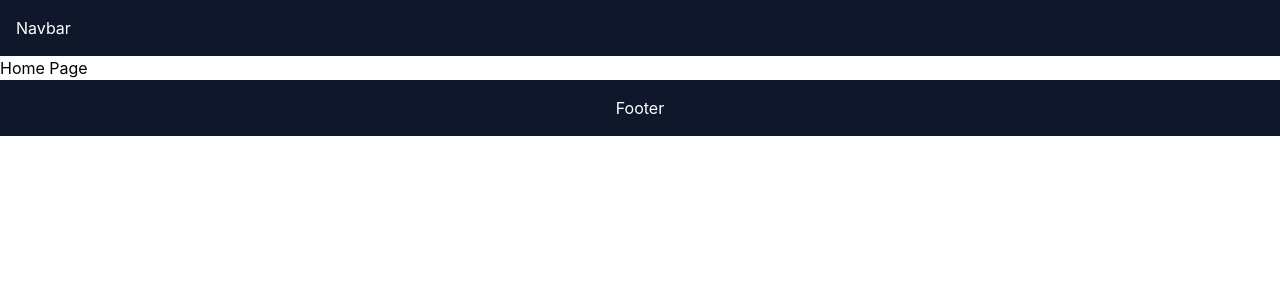
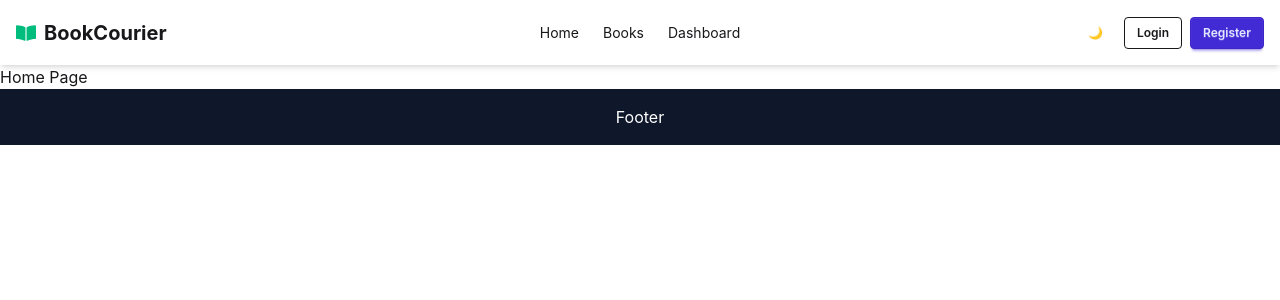
Before and after one commit to LiaJahan/bookcourier-client, a React (Vite) app: page / in a window 1280 px wide. Shown: the top 300 px of the page. Built offline with nearby package versions, Linux system fonts and the light colour scheme; no server answers.

Commit message:
navbar initial phase done

```diff
--- a/package.json
+++ b/package.json
@@ -29,6 +29,7 @@
     "@types/react": "^19.2.14",
     "@types/react-dom": "^19.2.3",
     "@vitejs/plugin-react": "^6.0.1",
+    "daisyui": "^5.5.20",
     "eslint": "^10.3.0",
     "eslint-plugin-react-hooks": "^7.1.1",
     "eslint-plugin-react-refresh": "^0.5.2",
--- a/src/components/shared/Navbar.jsx
+++ b/src/components/shared/Navbar.jsx
@@ -1,7 +1,118 @@
+import { useContext } from "react";
+import { Link, NavLink } from "react-router-dom";
+import { FaBookOpen } from "react-icons/fa";
+import { AuthContext } from "../../providers/AuthProvider";
+
 const Navbar = () => {
+  const { user, logoutUser } = useContext(AuthContext);
+
+  const handleLogout = () => {
+    logoutUser()
+      .then(() => {})
+      .catch((error) => {
+        console.log(error);
+      });
+  };
+
+  const navLinks = (
+    <>
+      <li>
+        <NavLink to="/">Home</NavLink>
+      </li>
+
+      <li>
+        <NavLink to="/books">Books</NavLink>
+      </li>
+
+      <li>
+        <NavLink to="/dashboard">Dashboard</NavLink>
+      </li>
+
+    </>
+  );
+
   return (
-    <div className="bg-slate-900 text-white p-4">
-      Navbar
+    <div className="bg-base-100 shadow-md">
+      <div className="navbar max-w-7xl mx-auto px-4">
+
+        {/* Mobile Menu */}
+        <div className="navbar-start">
+
+          <div className="dropdown lg:hidden">
+            <div tabIndex={0} role="button" className="btn btn-ghost">
+              ☰
+            </div>
+
+            <ul
+              tabIndex={0}
+              className="menu menu-sm dropdown-content bg-base-100 rounded-box z-10 mt-3 w-52 p-2 shadow"
+            >
+              {navLinks}
+            </ul>
+          </div>
+
+          <Link
+            to="/"
+            className="flex items-center gap-2 text-xl font-bold"
+          >
+            <FaBookOpen className="text-emerald-500" />
+            <span>BookCourier</span>
+          </Link>
+        </div>
+
+        {/* Center Menu */}
+        <div className="navbar-center hidden lg:flex">
+          <ul className="menu menu-horizontal px-1">
+            {navLinks}
+          </ul>
+        </div>
+
+        {/* Right Side */}
+        <div className="navbar-end gap-2">
+
+          {/* Theme Toggle Placeholder */}
+          <button className="btn btn-ghost btn-sm">
+            🌙
+          </button>
+
+          {!user ? (
+            <>
+              <Link
+                to="/login"
+                className="btn btn-outline btn-sm"
+              >
+                Login
+              </Link>
+
+              <Link
+                to="/register"
+                className="btn btn-primary btn-sm"
+              >
+                Register
+              </Link>
+            </>
+          ) : (
+            <>
+              <div className="avatar">
+                <div className="w-10 rounded-full">
+                  <img
+                    src={user?.photoURL}
+                    alt="user"
+                  />
+                </div>
+              </div>
+
+              <button
+                onClick={handleLogout}
+                className="btn btn-error btn-sm"
+              >
+                Logout
+              </button>
+            </>
+          )}
+        </div>
+
+      </div>
     </div>
   );
 };
--- a/src/index.css
+++ b/src/index.css
@@ -1 +1,3 @@
 @import "tailwindcss";
+@import "tailwindcss";
+@plugin "daisyui";
```
Also changed, not shown: 1 other file (tests, documents, lock files or other folders).
